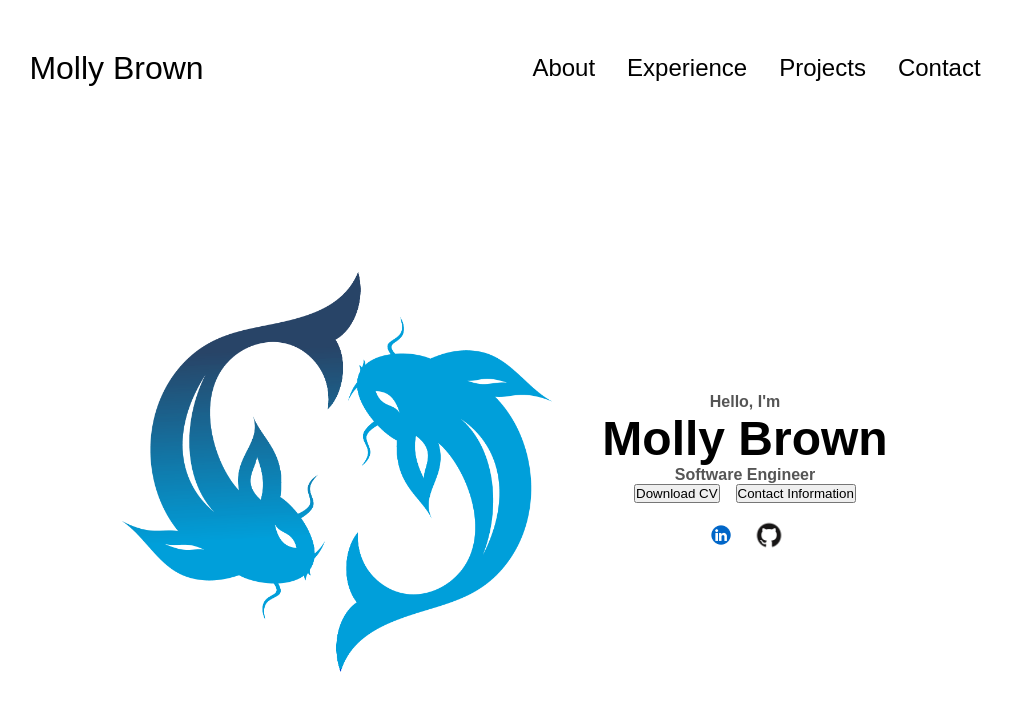
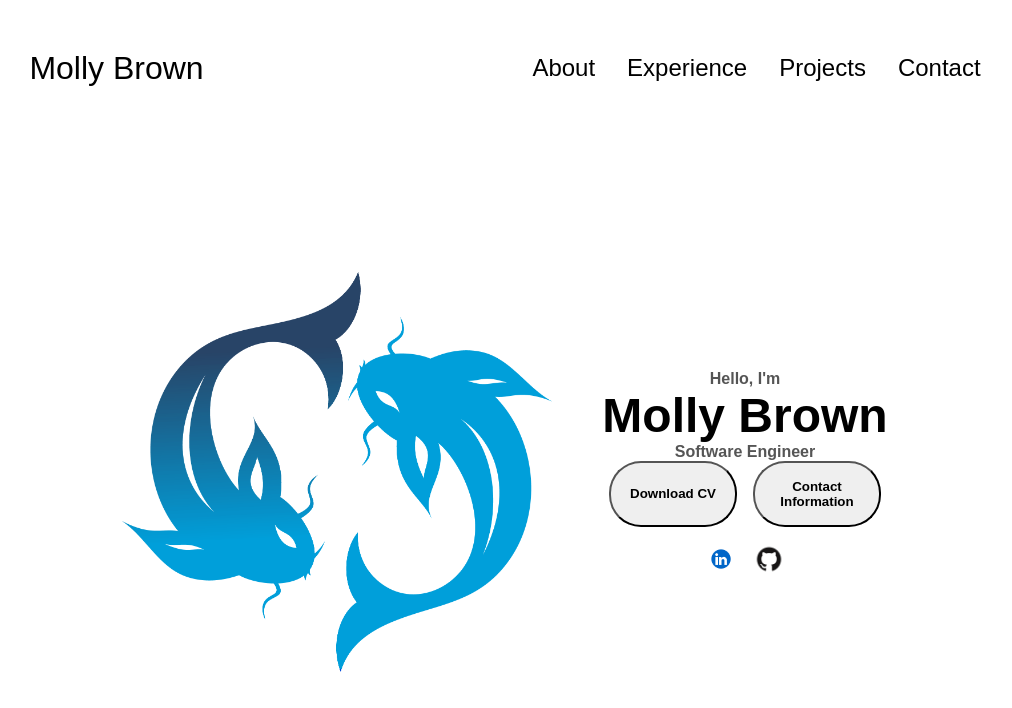
Before and after one commit to MollyBrown61310/Portfolio, a plain HTML site: page index.html in a window 1280 px wide. Shown: the whole page, without its empty margins (135-1147 px from the left). Drawn offline with Linux system fonts and the light colour scheme; a web font is replaced by a local one.

Commit message:
Update style.css

```diff
--- a/style.css
+++ b/style.css
@@ -207,5 +207,19 @@ section {
 }
 
 .btn {
+    font-weight: 600;
+    transition: all 300ms ease;
+    padding: 1rem;
+    width: 8rem;
+    border-radius: 2rem;
+}
 
+.btn-color-1,
+.btn-color-2 {
+    border: rbg(53, 53,53)0.1rem solid;
 }
+
+.btn-color-1:hover,
+.btn-color-2:hover {
+    cursor: pointer;
+}
```
